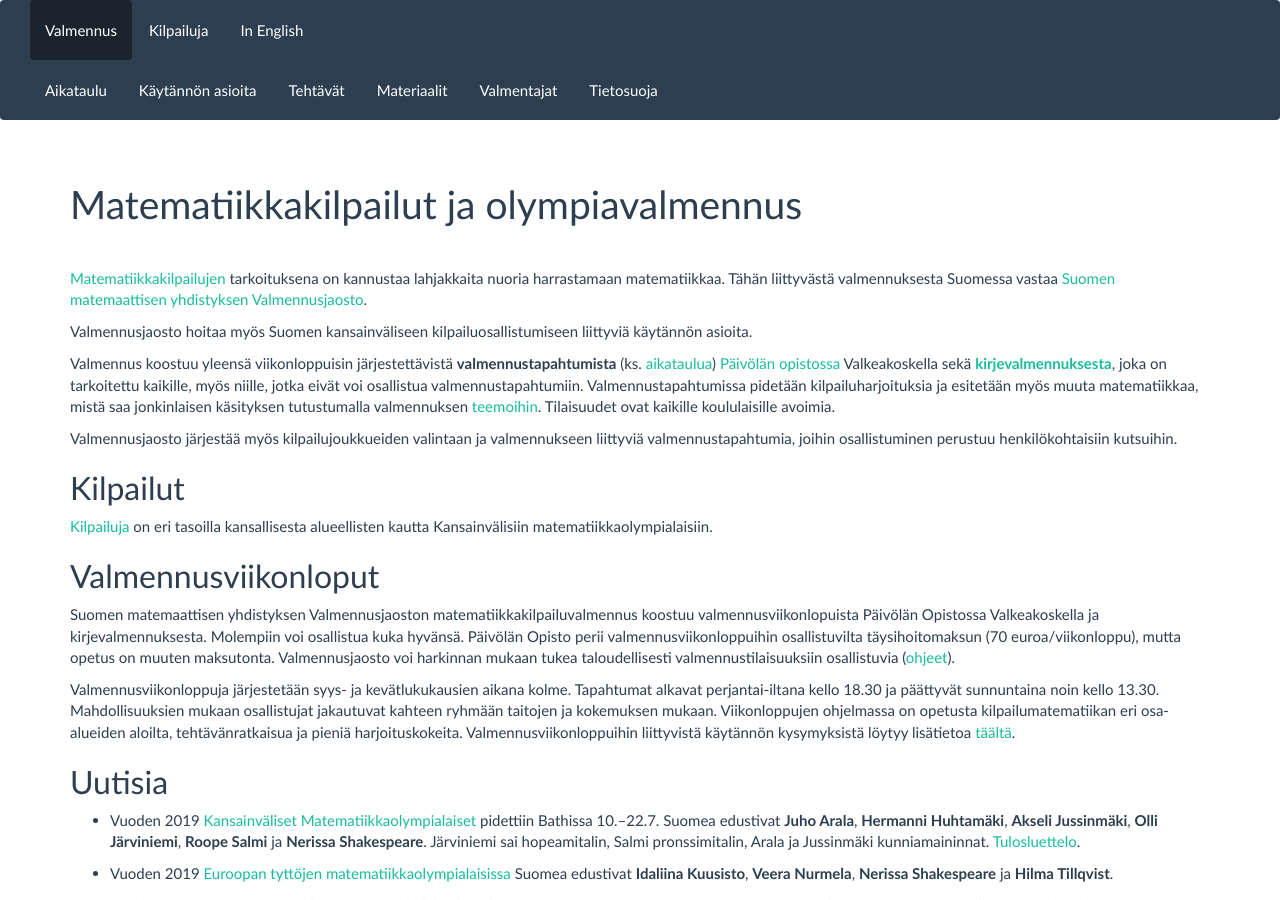
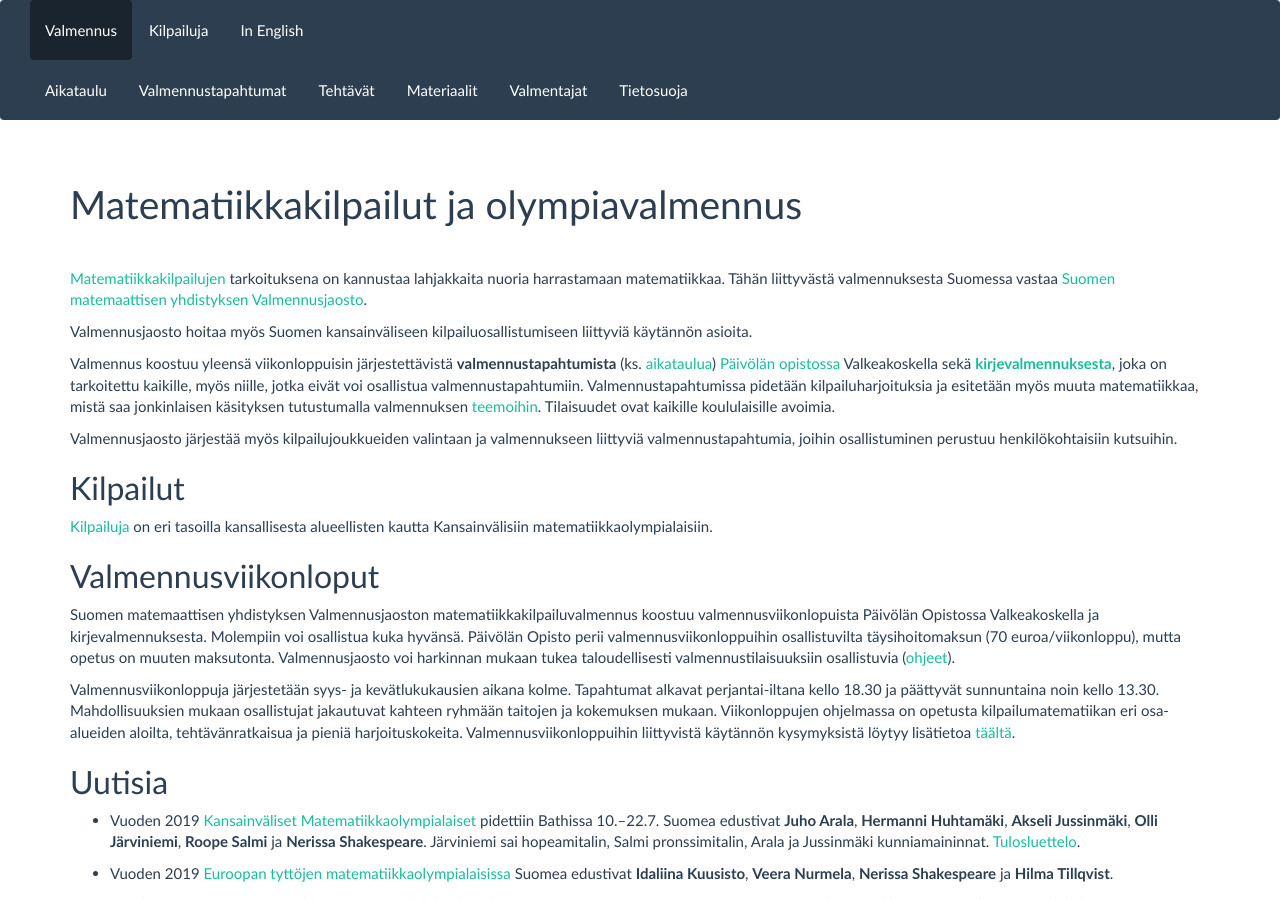
Before and after one commit to matematiikkakilpailut/matematiikkakilpailut.github.io, a Jekyll site: the page built from index.md, in a window 1280 px wide and 900 px high. Built offline with Jekyll 4.4.1, drawn with Linux system fonts in a browser that asks for light colours.

Commit message:
Update nav.yml
valmennustapahtumien otsikko

```diff
--- a/_data/nav.yml
+++ b/_data/nav.yml
@@ -4,7 +4,7 @@
   sub:
     - title: Aikataulu
       url: /aikataulu/
-    - title: Käytännön asioita
+    - title: Valmennustapahtumat
       url: /kaytanto/
     - title: Tehtävät
       url: /valmennus/
```
